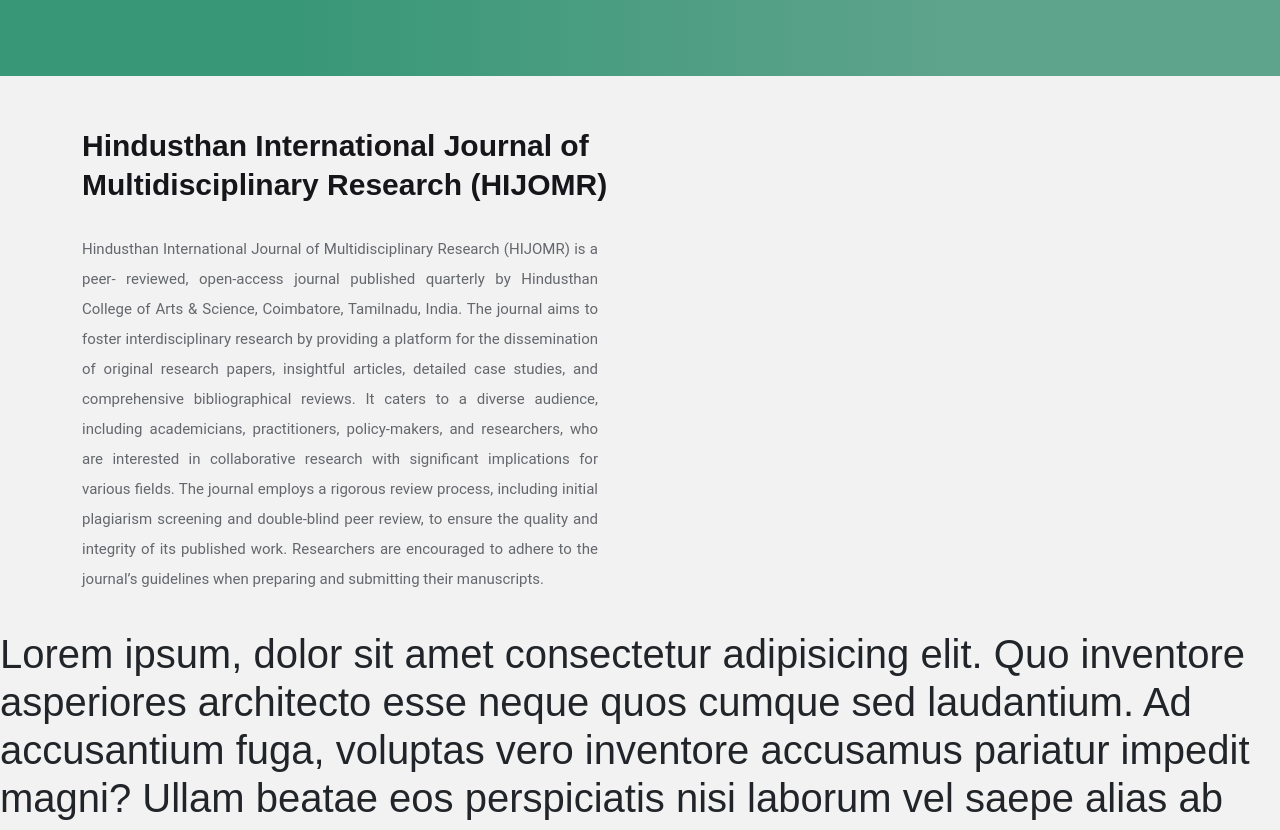
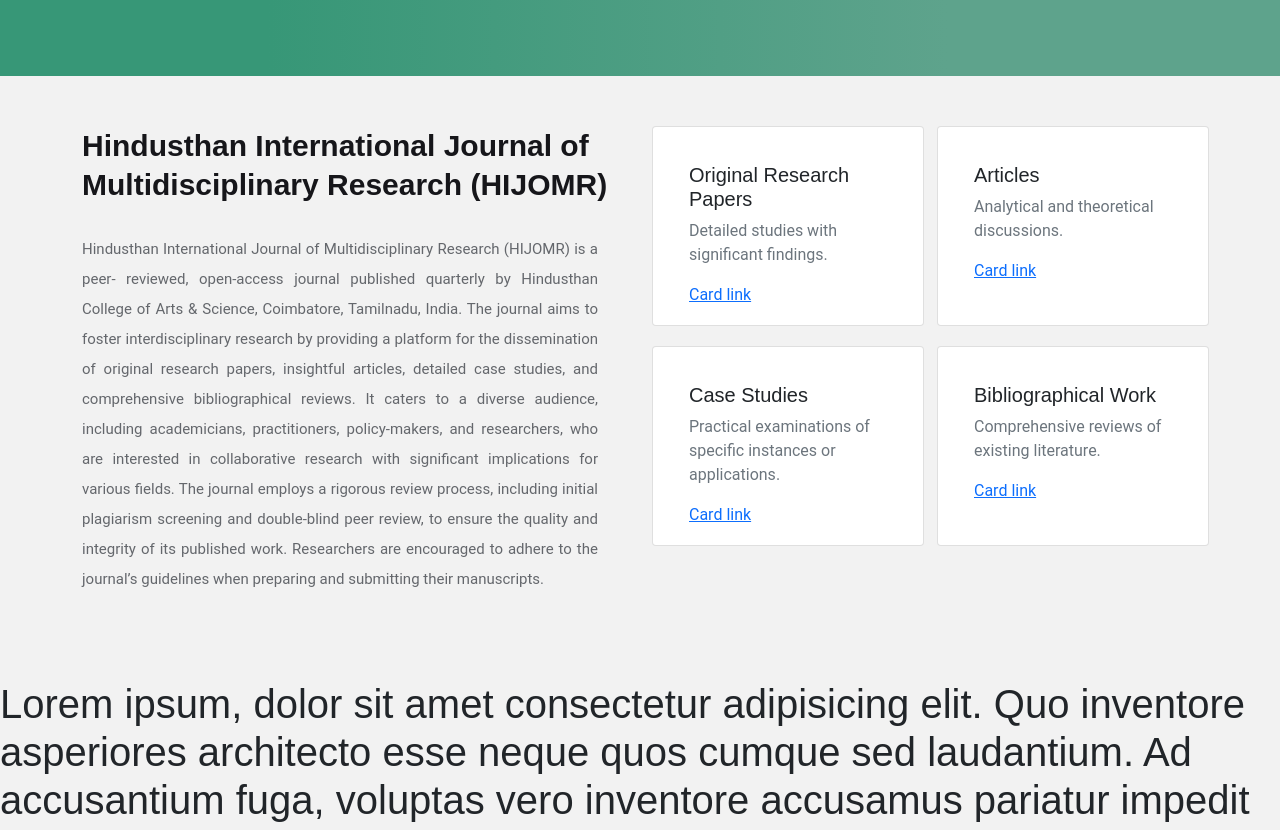
Before and after one commit to syedriyaasS/hicas_Journal_2.0, a plain HTML site: page index.html in a window 1280 px wide. Shown: the part 640-1470 px from the top of the page. Drawn offline with nearby package versions, Linux system fonts and the light colour scheme.

Commit message:
about_card

```diff
--- a/assets/css/style.css
+++ b/assets/css/style.css
@@ -130,6 +130,7 @@ h1, h2, h3, h4, h5, h6 {
 /* Description */
 .desc {
     margin-top: 50px;
+    margin-bottom: 50px;
 }
 .desc-title {
     margin-bottom: 30px;
@@ -150,3 +151,20 @@ h1, h2, h3, h4, h5, h6 {
     padding-right: 30px;
     text-align: justify;
 }
+/* about section right side card */
+.about-right-card-1, .about-right-card-2, .about-right-card-3, .about-right-card-4 {
+    width: 17rem;
+    height: 200px;
+    padding: 20px 20px;
+}
+.about-right-card-1:hover,
+.about-right-card-2:hover,
+.about-right-card-3:hover,
+.about-right-card-4:hover {
+
+    box-shadow: 0 10px 15px rgb(187, 231, 216);
+}
+
+.about-right-card-1, .about-right-card-3 {
+    margin-bottom: 20px;
+}
--- a/index.html
+++ b/index.html
@@ -69,7 +69,7 @@
                                     <h1 class="banner-title" data-animation="fadeInLeft" data-delay=".5s">Hindusthan International Journal of Multidisciplinary Research (HIJOMR)</h1>
                                     <!-- Hero-btn -->
                                     <div class="banner-btns">
-                                        <a data-animation="fadeInLeft" data-delay=".5s" href="https://docs.google.com/forms/d/e/1FAIpQLSdunW7ZGSgQoE6VaNo4ynI6cXz9kchHnbNK_FsHrBBCxHQaoA/closedform" class="btn banner-button" style="color: #379777 !important;">Submit Journal</a>
+                                        <a data-animation="fadeInLeft" data-delay=".5s" href="#" class="btn banner-button" style="color: #379777 !important;">Submit Journal</a>
                                     </div>
                                 </div>
                              </div>
@@ -107,8 +107,37 @@
                             </div>
                         </div>
                     </div>
-                    <div class="col-xl-6 col-lg-6 col-md-12 col-sm-12">
-                        <div class="desc-right"></div>
+                    <div class="col-xl-3 col-lg-3 col-md-12 col-sm-12">
+                        <div class="card about-right-card-1">
+                            <div class="card-body">
+                                <h5 class="card-title">Original Research Papers</h5>
+                                <p class="card-text text-muted">Detailed studies with significant findings.</p>
+                                <a href="#" class="card-link">Card link</a>
+                            </div>
+                        </div>
+                        <div class="card about-right-card-2">
+                            <div class="card-body">
+                                <h5 class="card-title">Case Studies</h5>
+                                <p class="card-text text-muted">Practical examinations of specific instances or applications.</p>
+                                <a href="#" class="card-link">Card link</a>
+                            </div>
+                        </div>
+                    </div>
+                    <div class="col-xl-3 col-lg-3 col-md-12 col-sm-12">
+                        <div class="card about-right-card-3">
+                            <div class="card-body">
+                                <h5 class="card-title">Articles</h5>
+                                <p class="card-text text-muted">Analytical and theoretical discussions.</p>
+                                <a href="#" class="card-link">Card link</a>
+                            </div>
+                        </div>
+                        <div class="card about-right-card-4">
+                            <div class="card-body">
+                                <h5 class="card-title">Bibliographical Work</h5>
+                                <p class="card-text text-muted">Comprehensive reviews of existing literature.</p>
+                                <a href="#" class="card-link">Card link</a>
+                            </div>
+                        </div>
                     </div>
                 </div>
             </div>
```
